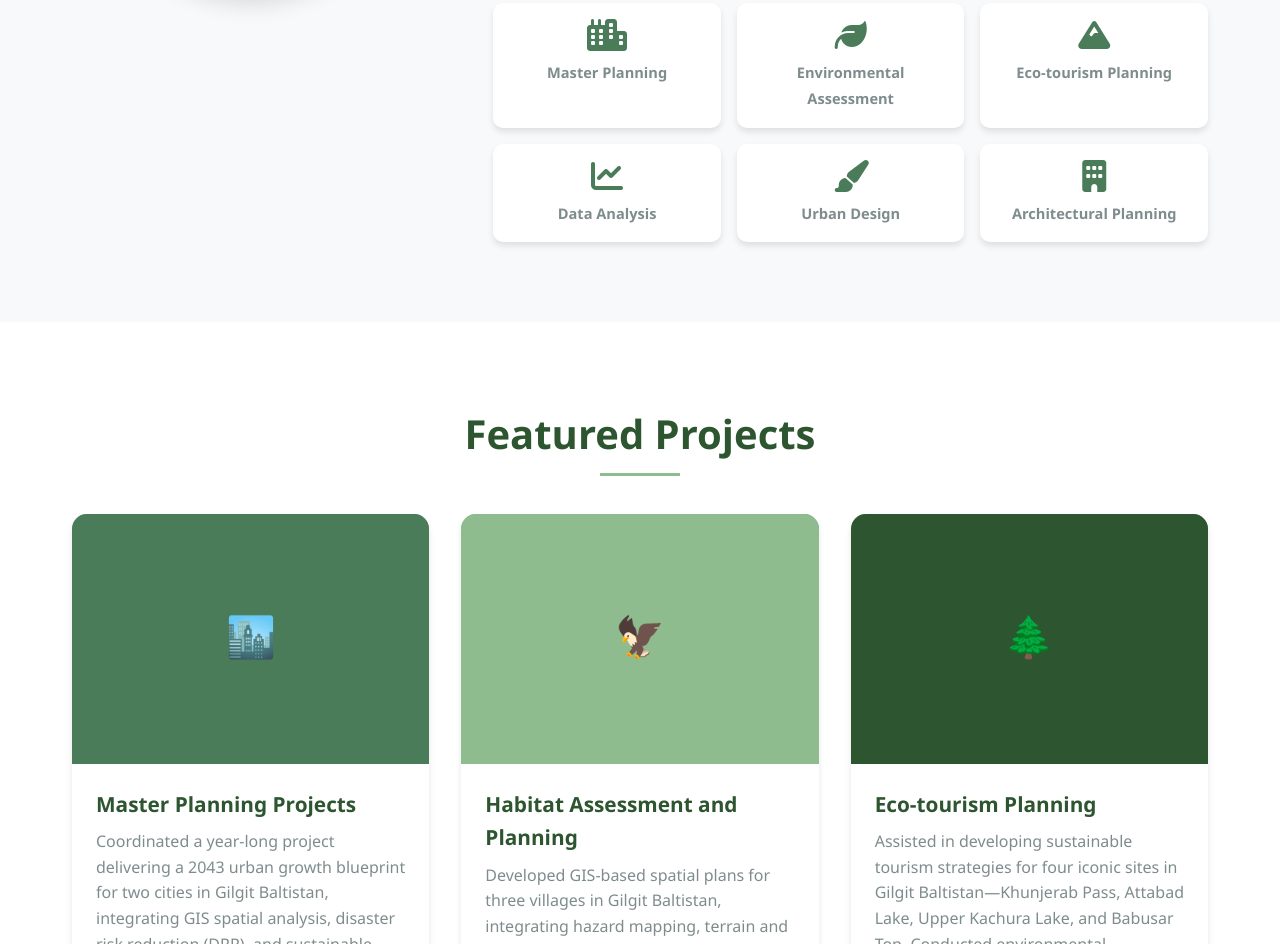
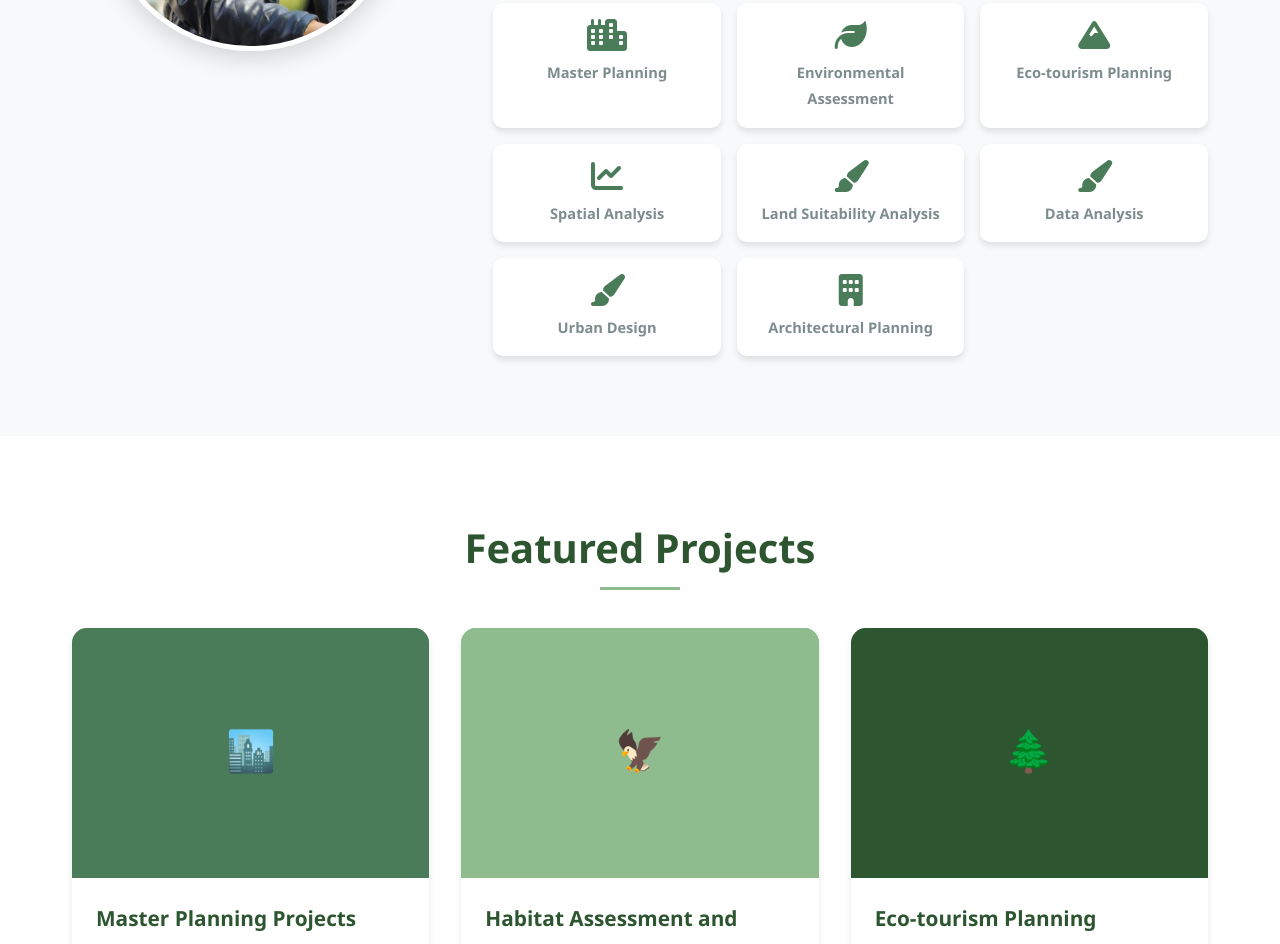
Before and after one commit to syeda-rameen1/Portfolio, a plain HTML site: page index.html in a window 1280 px wide. Shown: the part 1265-2209 px from the top of the page. Drawn offline with Linux system fonts and the light colour scheme.

Commit message:
index.html

```diff
--- a/index.html
+++ b/index.html
@@ -98,6 +98,14 @@
                             </div>
                             <div class="skill-item">
                                 <i class="fas fa-chart-line"></i>
+                                 <h5>Spatial Analysis</h5>
+                            </div>
+                            <div class="skill-item">
+                                <i class="fas fa-paint-brush"></i>
+                                <h5>Land Suitability Analysis</h5>
+                            </div>
+                            <div class="skill-item">
+                                <i class="fas fa-paint-brush"></i>
                                 <h5>Data Analysis</h5>
                             </div>
                             <div class="skill-item">
```
